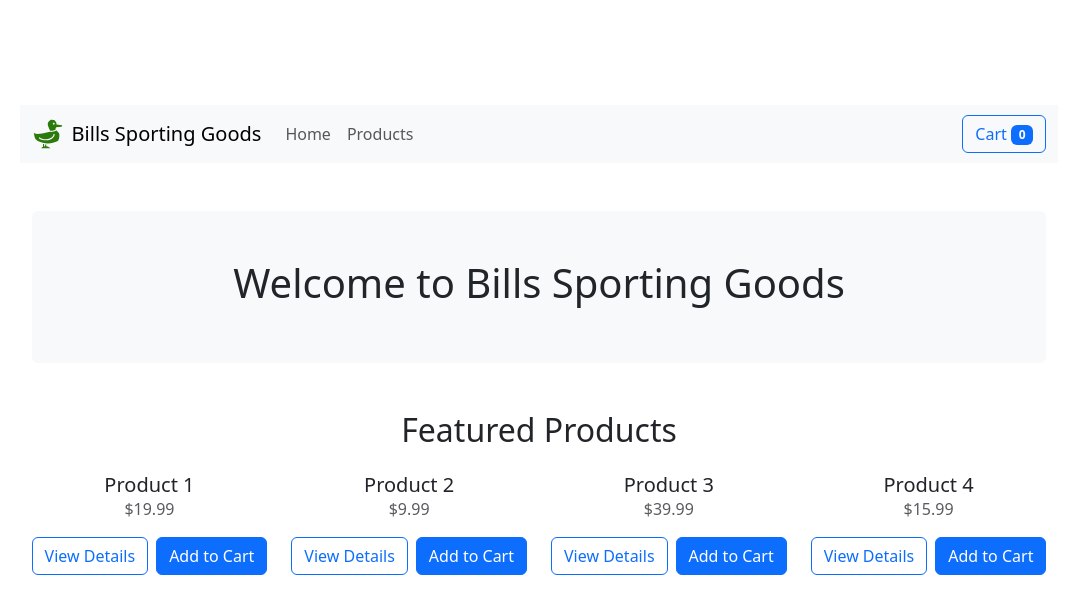
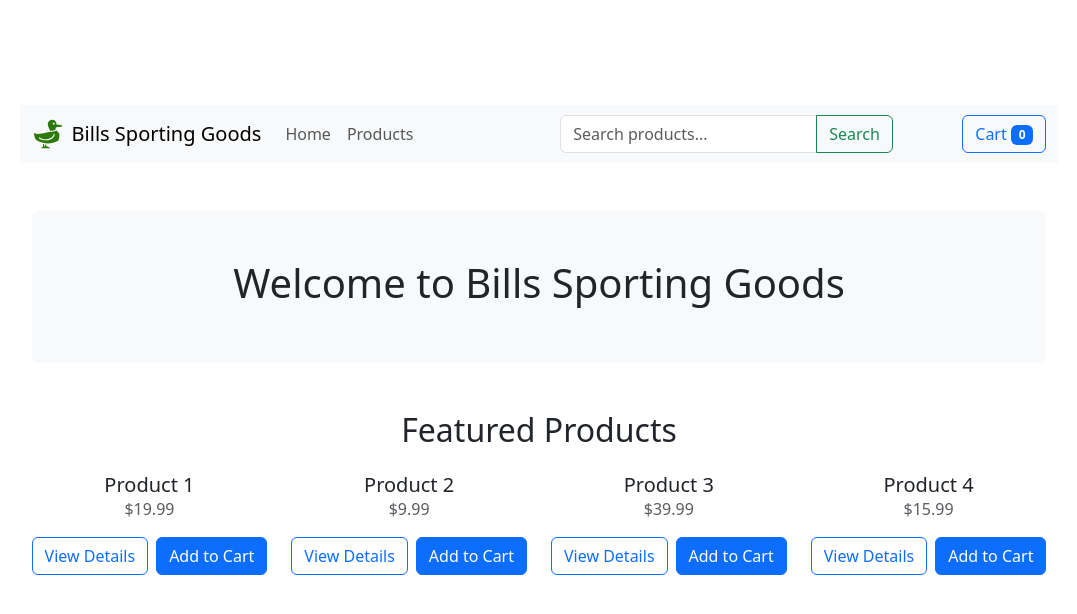
Before and after one commit to JosephL17/BillsSportingGoods, a React (Vite) app in the folder client/: page / in a window 1280 px wide. Shown: the top 614 px of the page, without its empty margins (101-1178 px from the left). Built offline with nearby package versions, Linux system fonts and the light colour scheme.

Commit message:
Add search bar

```diff
--- a/client/src/components/Navbar.jsx
+++ b/client/src/components/Navbar.jsx
@@ -1,7 +1,16 @@
 import { GiDuck } from "react-icons/gi"
 import { Link } from 'react-router-dom'
+import { useState } from "react"
 
 function Navbar() {
+    const [searchQuery, setSearchQuery] = useState("");
+
+    const handleSearch = (e) => {
+        e.preventDefault();
+        // TODO: IMPLEMENT SEARCH FUNCTIONALITY
+        console.log("Searching for:", searchQuery);
+    };
+
     return (
         <nav className="navbar navbar-expand-lg navbar-light bg-light">
             <div className="container">
@@ -21,6 +30,21 @@ function Navbar() {
                             <Link className="nav-link" to="/products">Products</Link>
                         </li>
                     </ul>
+                    <form className="d-flex mx-auto" onSubmit={handleSearch}>
+                        <div className="input-group">
+                            <input
+                                type="search"
+                                className="form-control"
+                                placeholder="Search products..."
+                                value={searchQuery}
+                                onChange={(e) => setSearchQuery(e.target.value)}
+                                aria-label="Search"
+                            />
+                            <button className="btn btn-outline-success" type="submit">
+                                Search
+                            </button>
+                        </div>
+                    </form>
                     <div className="d-flex">
                     <Link to="/cart" className="btn btn-outline-primary">
                         Cart <span className="badge bg-primary">0</span>
```
